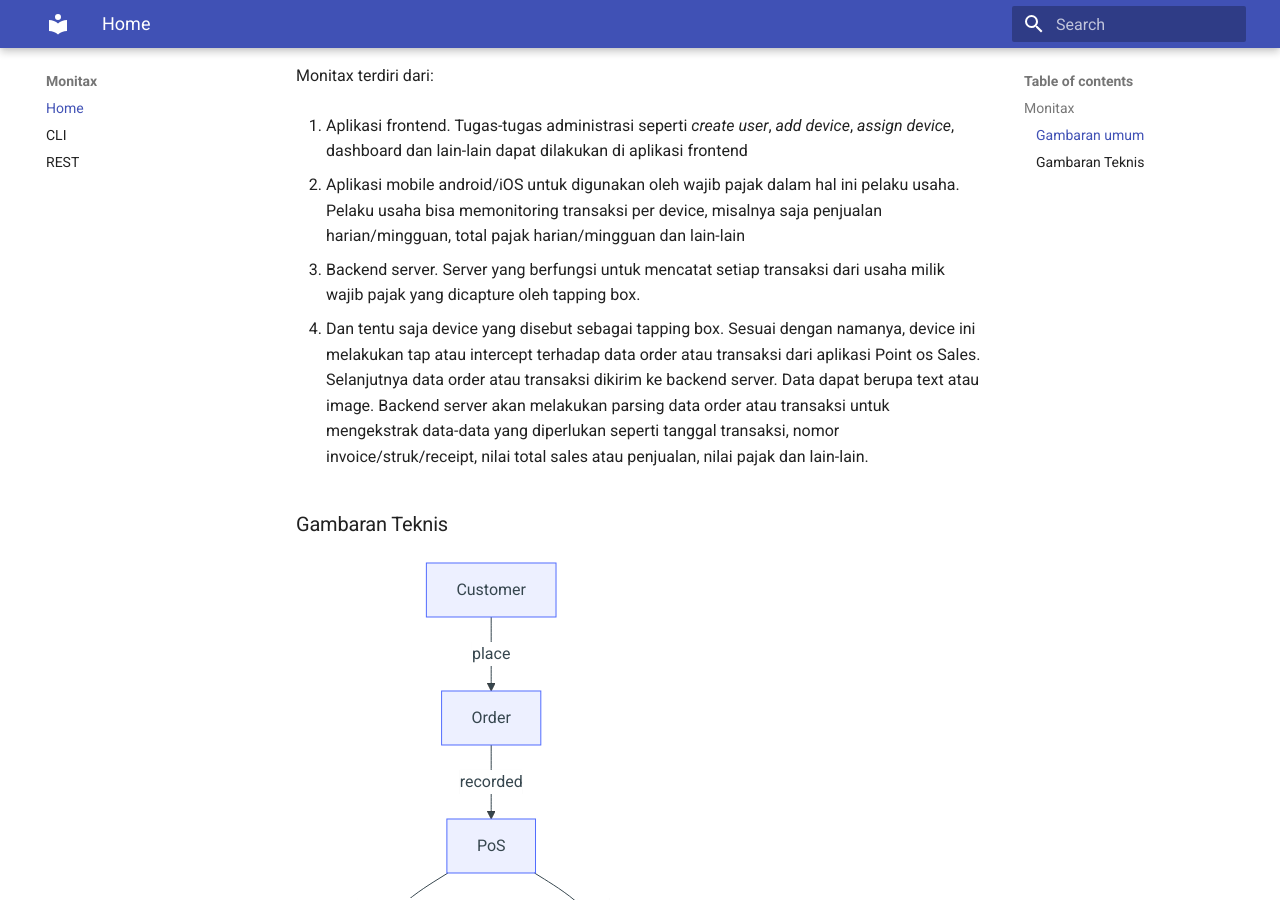
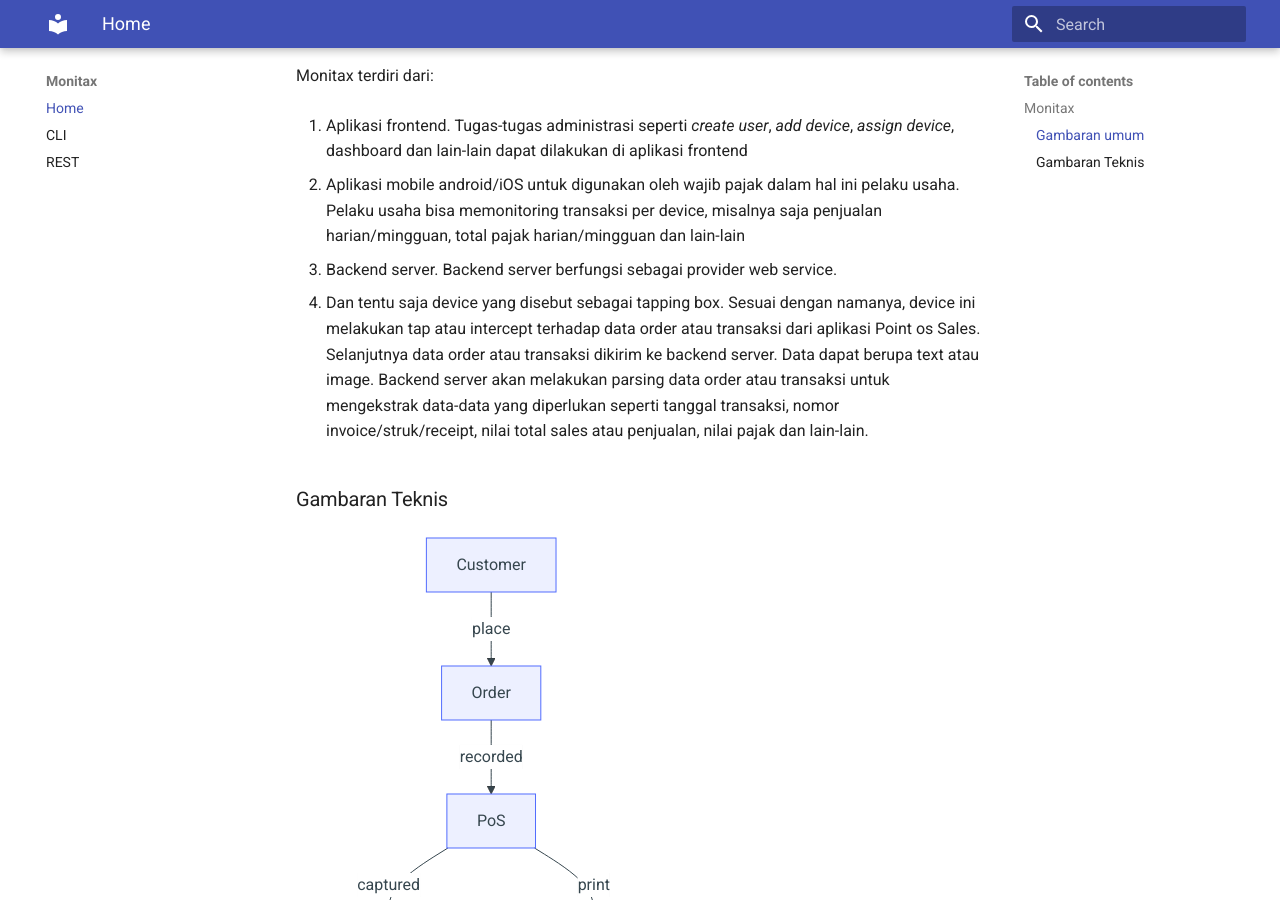
Before and after one commit to ekalaya2015/monitax-cli, an MkDocs documentation site: the page built from docs/index.md, in a window 1280 px wide and 900 px high, scrolled down 383 px. Built offline with MkDocs 1.6.1 and Material for MkDocs 9.7.7, drawn with Linux system fonts in a browser that asks for light colours.

Commit message:
refine docs

```diff
--- a/docs/index.md
+++ b/docs/index.md
@@ -13,7 +13,8 @@ Monitax terdiri dari:
 
 2. Aplikasi mobile android/iOS untuk digunakan oleh wajib pajak dalam hal ini pelaku usaha. Pelaku usaha bisa memonitoring transaksi per device, misalnya saja penjualan harian/mingguan, total pajak harian/mingguan dan lain-lain
 
-3. Backend server. Server yang berfungsi untuk mencatat setiap transaksi dari usaha milik wajib pajak yang dicapture oleh tapping box.
+3. Backend server.
+   Backend server berfungsi sebagai provider web service.
 
 4. Dan tentu saja device yang disebut sebagai tapping box. Sesuai dengan namanya, device ini melakukan tap atau intercept terhadap data order atau transaksi dari aplikasi Point os Sales. Selanjutnya data order atau transaksi dikirim ke backend server. Data dapat berupa text atau image. Backend server akan melakukan parsing data order atau transaksi untuk mengekstrak data-data yang diperlukan seperti tanggal transaksi, nomor invoice/struk/receipt, nilai total sales atau penjualan, nilai pajak dan lain-lain.
 
```
